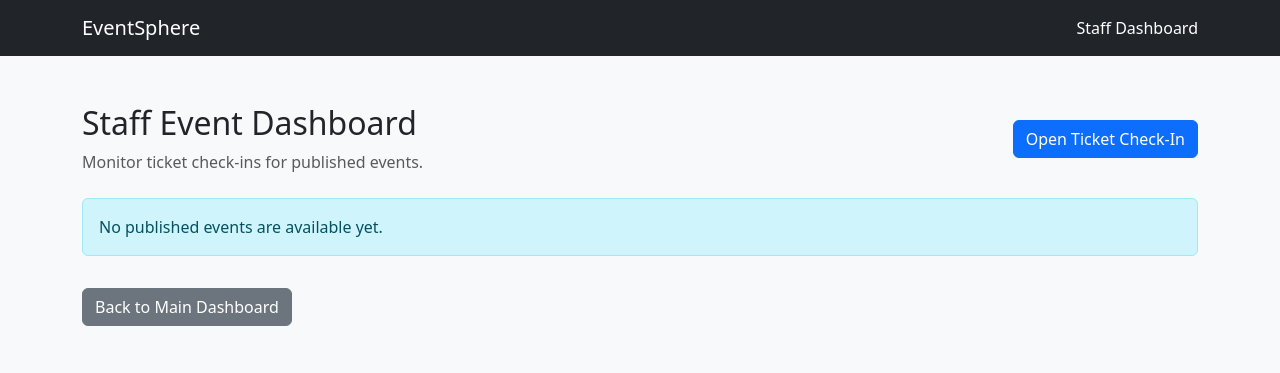
After one commit to Izla389/EventSphere, a FastAPI app: template app/templates/staff_dashboard.html in a window 1280 px wide. The commit adds this page. Shown: the top 373 px of the page. Run offline with FastAPI, Linux system fonts and the light colour scheme; the template is opened without the code that fills it, so the values that code supplies are empty; parts of the project's set-up code (start-up, migrations or seed data) failed here and were passed over.

Commit message:
Step 12: Implement staff event dashboard
Added staff event dashboard with ticket statistics, check-in progress tracking, role-based access protection, and automated tests. All 152 tests pass.

```diff
--- a/app/main.py
+++ b/app/main.py
@@ -11,6 +11,7 @@ from app.routers.venues import router as venues_router
 from app.routers import events
 from app.routers import attendee
 from app.routers import checkin
+from app.routers import staff_dashboard
 
 
 app = FastAPI(
@@ -39,6 +40,7 @@ app.include_router(events.router)
 app.include_router(attendee.router)
 app.include_router(attendee.bookings_router)
 app.include_router(checkin.router)
+app.include_router(staff_dashboard.router)
 
 
 
--- a/app/templates/dashboard.html
+++ b/app/templates/dashboard.html
@@ -54,7 +54,7 @@
                 {% elif user.role.value == "staff" %}
                     <h4>Gate Staff Dashboard</h4>
                     <p>Verify tickets and manage event entry.</p>
-                    <a href="/staff/checkin/" class="btn btn-outline-primary">
+                  <a href="/staff/dashboard" class="btn btn-outline-primary">
     Open Staff Area
 </a>
                 {% else %}
--- /dev/null
+++ b/app/templates/staff_dashboard.html
@@ -0,0 +1,153 @@
+
+<!DOCTYPE html>
+<html lang="en">
+<head>
+    <meta charset="UTF-8">
+    <meta name="viewport"
+          content="width=device-width, initial-scale=1.0">
+
+    <title>Staff Dashboard - EventSphere</title>
+
+    <link
+        href="https://cdn.jsdelivr.net/npm/bootstrap@5.3.3/dist/css/bootstrap.min.css"
+        rel="stylesheet"
+    >
+</head>
+
+<body class="bg-light">
+
+<nav class="navbar navbar-dark bg-dark">
+    <div class="container">
+        <a class="navbar-brand" href="/dashboard">
+            EventSphere
+        </a>
+
+        <span class="navbar-text text-white">
+            Staff Dashboard
+        </span>
+    </div>
+</nav>
+
+<div class="container py-5">
+
+    <div class="d-flex justify-content-between
+                align-items-center mb-4">
+        <div>
+            <h2>Staff Event Dashboard</h2>
+            <p class="text-muted mb-0">
+                Monitor ticket check-ins for published events.
+            </p>
+        </div>
+
+        <a href="/staff/checkin/"
+           class="btn btn-primary">
+            Open Ticket Check-In
+        </a>
+    </div>
+
+    {% if event_statistics %}
+
+        {% for item in event_statistics %}
+
+        <div class="card shadow-sm mb-4">
+
+            <div class="card-header bg-white">
+                <h4 class="mb-0">
+                    {{ item.event.title }}
+                </h4>
+            </div>
+
+            <div class="card-body">
+
+                <p class="text-muted">
+                    <strong>Event Date:</strong>
+                    {{ item.event.start_time.strftime(
+                        '%Y-%m-%d %H:%M'
+                    ) }}
+                </p>
+
+                <div class="row g-3 mb-4">
+
+                    <div class="col-md-4">
+                        <div class="card bg-primary
+                                    text-white h-100">
+                            <div class="card-body text-center">
+                                <h6>Total Tickets</h6>
+                                <h2>
+                                    {{ item.total_tickets }}
+                                </h2>
+                            </div>
+                        </div>
+                    </div>
+
+                    <div class="col-md-4">
+                        <div class="card bg-success
+                                    text-white h-100">
+                            <div class="card-body text-center">
+                                <h6>Checked In</h6>
+                                <h2>
+                                    {{ item.checked_in }}
+                                </h2>
+                            </div>
+                        </div>
+                    </div>
+
+                    <div class="col-md-4">
+                        <div class="card bg-warning
+                                    text-dark h-100">
+                            <div class="card-body text-center">
+                                <h6>Remaining Valid</h6>
+                                <h2>
+                                    {{ item.remaining }}
+                                </h2>
+                            </div>
+                        </div>
+                    </div>
+
+                </div>
+
+                <h6>Check-In Progress</h6>
+
+                <div class="progress mb-3"
+                     style="height: 25px;">
+
+                    <div
+                        class="progress-bar bg-success"
+                        role="progressbar"
+                        style="width: {{ item.progress }}%;"
+                        aria-valuenow="{{ item.progress }}"
+                        aria-valuemin="0"
+                        aria-valuemax="100"
+                    >
+                        {{ item.progress }}%
+                    </div>
+
+                </div>
+
+                <a href="/staff/checkin/"
+                   class="btn btn-outline-primary">
+                    Check In Tickets
+                </a>
+
+            </div>
+        </div>
+
+        {% endfor %}
+
+    {% else %}
+
+        <div class="alert alert-info">
+            No published events are available yet.
+        </div>
+
+    {% endif %}
+
+    <a href="/dashboard"
+       class="btn btn-secondary mt-3">
+        Back to Main Dashboard
+    </a>
+
+</div>
+
+</body>
+</html>
```
Also changed, not shown: app/routers/staff_dashboard.py (added, +96 -0 lines), tests/test_staff_dashboard.py (added, +296 -0 lines).
